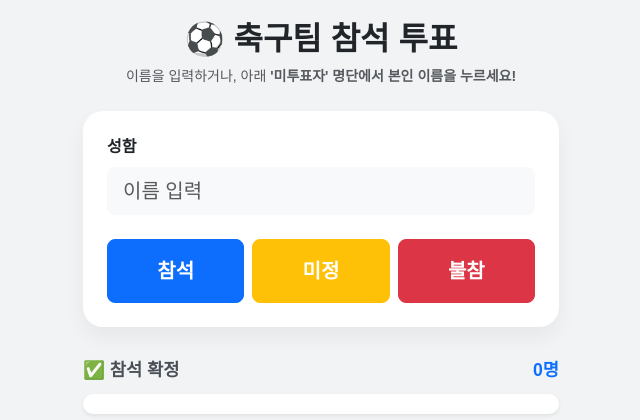
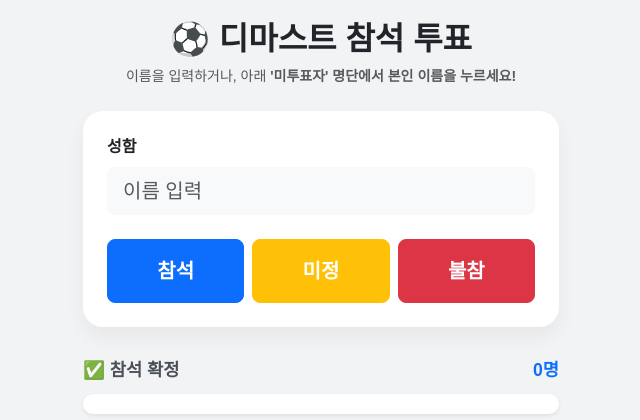
Before and after one commit to Xxik-0/Dimast-attendance, a Flask app: page / in a window 1280 px wide. Shown: the top 420 px of the page, without its empty margins (319-959 px from the left). Run offline with Flask 3, Linux system fonts and the light colour scheme; data that the repository does not hold is empty.

Commit message:
Update index.html

```diff
--- a/templates/index.html
+++ b/templates/index.html
@@ -30,7 +30,7 @@
 
 <div class="container">
     <div class="text-center mb-4">
-        <h2 class="fw-bold">⚽ 축구팀 참석 투표</h2>
+        <h2 class="fw-bold">⚽ 디마스트 참석 투표</h2>
         <p class="text-muted small">이름을 입력하거나, 아래 <b>'미투표자' 명단에서 본인 이름을 누르세요!</b></p>
     </div>
 
```
